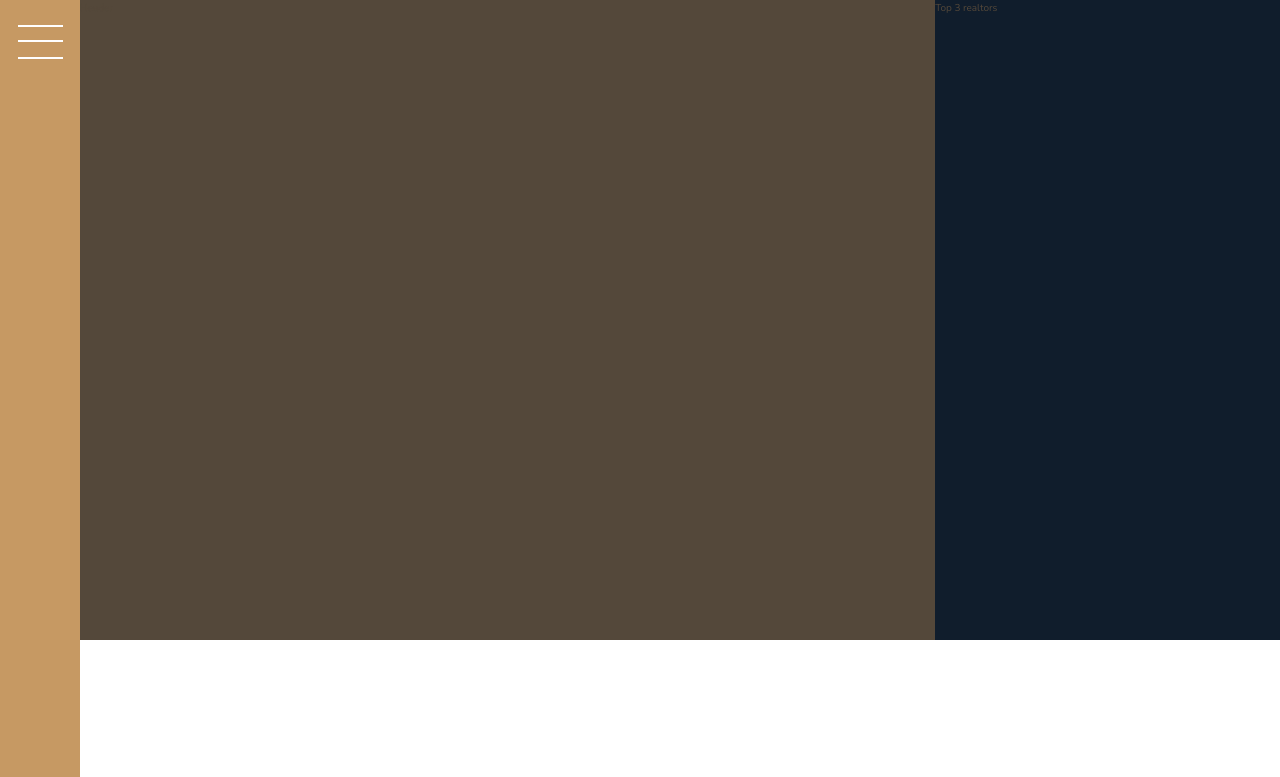
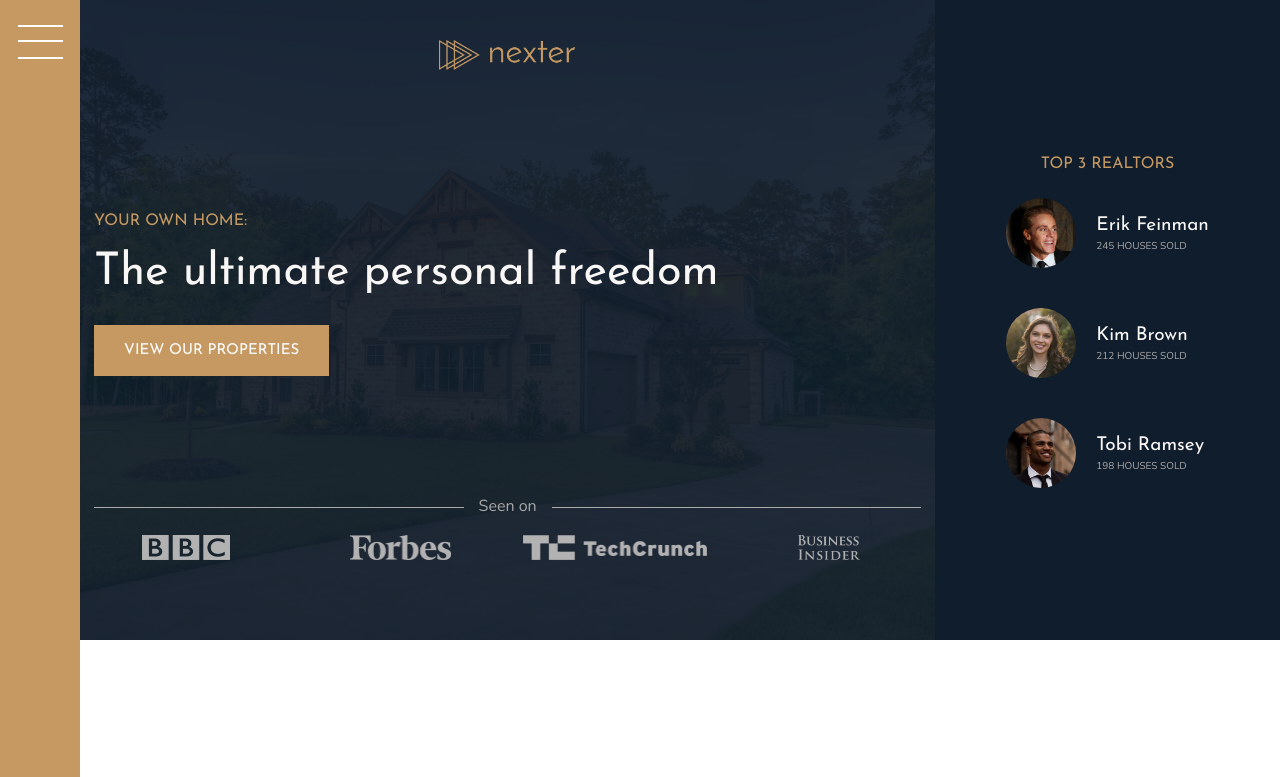
Before and after one commit to FlamingShali/Nexter-, a website: page index.html in a window 1280 px wide. Shown: the top 777 px of the page. Drawn offline with nearby package versions, Linux system fonts and the light colour scheme.

Commit message:
added realtors section

```diff
--- a/index.html
+++ b/index.html
@@ -19,11 +19,38 @@
     </div>
 
     <header class="header">
-        Header
+        <img src="img/logo.png" alt="Nexter Logo" class="header__logo">
+        <h3 class="heading-3">Your own home:</h3>
+        <h1 class="heading-1">The ultimate personal freedom</h1>
+        <button class="btn header__btn">View our properties</button>
+        <div class="header__seenon-text">Seen on </div>
+        <div class="header__seenon-logos">
+            <img src="img/logo-bbc.png" alt="Seen on logo 1">
+            <img src="img/logo-forbes.png" alt="Seen on logo 2">
+            <img src="img/logo-techcrunch.png" alt="Seen on logo 3">
+            <img src="img/logo-bi.png" alt="Seen on logo 4">
+        </div>
     </header>
 
     <div class="realtors">
-        Top 3 realtors
+        <h3 class="heading-3">Top 3 Realtors</h3>
+        <div class="realtors__list">
+            <img src="img/realtor-1.jpeg" alt="Realtor 1" class="realtors__img">
+            <div class="realtors__details">
+                <h4 class="heading-4 heading-4--light">Erik Feinman</h4>
+                <p class="realtors__sold">245 houses sold</p>
+            </div>
+            <img src="img/realtor-2.jpeg" alt="Realtor 2" class="realtors__img">
+            <div class="realtors__details">
+                <h4 class="heading-4 heading-4--light">Kim Brown</h4>
+                <p class="realtors__sold">212 houses sold</p>
+            </div>
+            <img src="img/realtor-3.jpeg" alt="Realtor 3" class="realtors__img">
+            <div class="realtors__details">
+                <h4 class="heading-4 heading-4--light">Tobi Ramsey</h4>
+                <p class="realtors__sold">198 houses sold</p>
+            </div>
+        </div>
     </div>
 
     <section class="features">
@@ -343,7 +370,7 @@
             <li class="nav__item"><a href="#" class="nav__link">Come work with us!</a></li>
         </ul>
 
-        <p class="copyright">&copy; Copyright 2017 by Jonas Schmedtmann.</p>
+        <p class="copyright">&copy; Copyright by Jonas Schmedtmann.</p>
     </footer>
 </body>
 
--- a/sass/_header.scss
+++ b/sass/_header.scss
@@ -1,4 +1,61 @@
-.header{
-    background-color:$color-grey-dark-1;
-    grid-column: full-start / col-end 6 ;
+.header {
+  background-color: $color-grey-dark-1;
+  grid-column: full-start / col-end 6;
+
+  background-image: linear-gradient(
+      rgba($color-secondary, 0.93),
+      rgba($color-secondary, 0.93)
+    ),
+    url(../img/hero.jpeg);
+  background-size: cover;
+  background-position: center;
+  padding: 8rem;
+  padding-top: 4rem;
+
+  display: grid;
+  grid-template-rows: 1fr min-content 6rem 1fr;
+  grid-template-columns: max-content;
+  grid-row-gap: 1.5rem;
+  justify-content: center;
+
+  &__logo {
+    height: 3rem;
+    justify-self: center;
+  }
+
+  &__btn {
+    align-self: start;
+    justify-self: start;
+  }
+
+  &__seenon-text {
+    display: grid;
+    grid-template-columns: 1fr max-content 1fr;
+    grid-column-gap: 1.5rem;
+    align-items: center;
+
+
+    font-size: 1.6rem;
+    color: $color-grey-light-2;
+
+    &::before,
+    &::after{
+        content: "";
+        height: 1px;
+        display: block;
+        background-color: currentColor;
+    }
+  }
+
+  &__seenon-logos {
+    display: grid;
+    grid-template-columns: repeat(4, 1fr);
+    grid-column-gap: 3rem;
+    justify-items: center;
+
+    img {
+      height: 2.5rem;
+      filter: brightness(70%);
+    }
+  }
 }
--- a/sass/_realtors.scss
+++ b/sass/_realtors.scss
@@ -1,4 +1,32 @@
-.realtors{
-    background-color: $color-secondary;
-    grid-column: col-start 7 / full-end;
+.realtors {
+  background-color: $color-secondary;
+  grid-column: col-start 7 / full-end;
+  padding: 3rem;
+  display: grid;
+  align-content: center;
+  justify-items: center;
+  justify-content: center;
+  grid-row-gap: 2rem;
+
+
+  &__list {
+    display: grid;
+    grid-template-columns: min-content max-content;
+    grid-column-gap: 2rem;
+    grid-row-gap: 5vh;
+    align-items: center;
+
+  }
+  &__img {
+    width: 7rem;
+    border-radius: 50%;
+    display: block;
+  }
+
+  &__sold {
+    text-transform: uppercase;
+    color: $color-grey-light-2;
+    margin-top: -3px;
+
+  }
 }
--- a/sass/_typography.scss
+++ b/sass/_typography.scss
@@ -5,6 +5,11 @@
 
 .heading-1 {
   @extend %heading;
+
+  font-size: 4.5rem;
+  color: $color-grey-light-1;
+  line-height: 1;
+
 }
 .heading-2 {
   @extend %heading;
```
Also changed, not shown: css/style.css.
